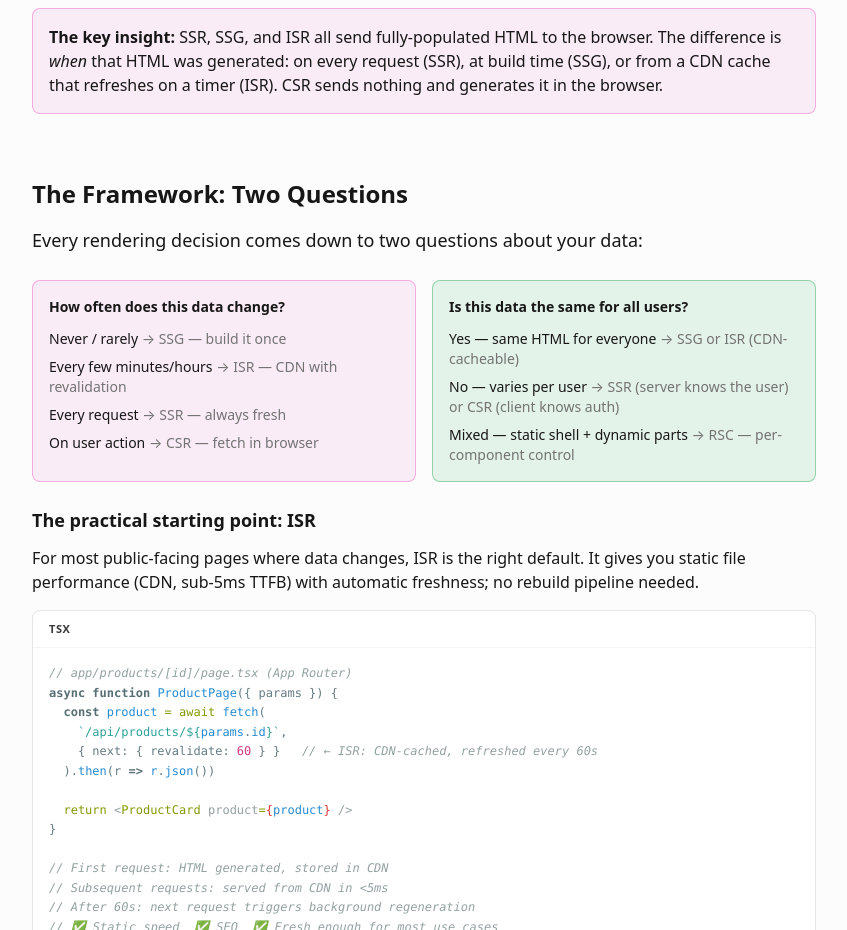
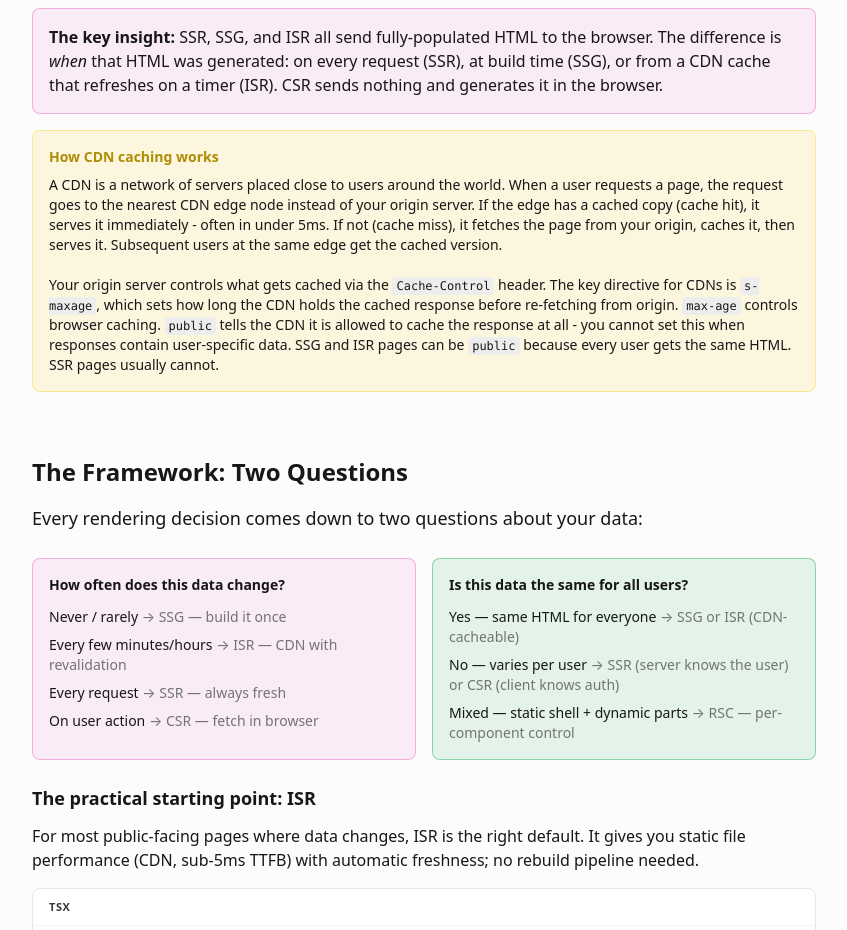
Before and after one commit to armin-es/renderpx, a Next.js app: page /frameworks/rendering-strategy in a window 1280 px wide. Shown: the part 2140-3070 px from the top of the page, without its empty margins (248-1095 px from the left). Built offline with nearby package versions, Linux system fonts and the light colour scheme.

Commit message:
docs: add CDN caching explainer callout to rendering-strategy page

```diff
--- a/app/frameworks/rendering-strategy/page.tsx
+++ b/app/frameworks/rendering-strategy/page.tsx
@@ -9,6 +9,8 @@ import {
   RenderingModesComparisonDemo,
 } from "@/components/demos/RenderingStrategyDemos";
 import { renderingStrategyExampleContent } from "@/lib/renderingStrategyExamples";
+import { Callout } from "@/components/ui/callout";
+import { InlineCode } from "@/components/ui/inline-code";
 
 const CSR_PROBLEM_CODE = `// Every product page is invisible to Google
 'use client'
@@ -299,6 +301,29 @@ export default async function RenderingStrategyPage() {
               (ISR). CSR sends nothing and generates it in the browser.
             </p>
           </div>
+        </div>
+
+        <div className="mt-4">
+          <Callout variant="note" title="How CDN caching works">
+            A CDN is a network of servers placed close to users around the world.
+            When a user requests a page, the request goes to the nearest CDN edge
+            node instead of your origin server. If the edge has a cached copy
+            (cache hit), it serves it immediately - often in under 5ms. If not
+            (cache miss), it fetches the page from your origin, caches it, then
+            serves it. Subsequent users at the same edge get the cached version.
+            <br />
+            <br />
+            Your origin server controls what gets cached via the{" "}
+            <InlineCode>Cache-Control</InlineCode> header. The key directive for
+            CDNs is <InlineCode>s-maxage</InlineCode>, which sets how long the
+            CDN holds the cached response before re-fetching from origin.{" "}
+            <InlineCode>max-age</InlineCode> controls browser caching.{" "}
+            <InlineCode>public</InlineCode> tells the CDN it is allowed to cache
+            the response at all - you cannot set this when responses contain
+            user-specific data. SSG and ISR pages can be{" "}
+            <InlineCode>public</InlineCode> because every user gets the same
+            HTML. SSR pages usually cannot.
+          </Callout>
         </div>
       </section>
 
```
